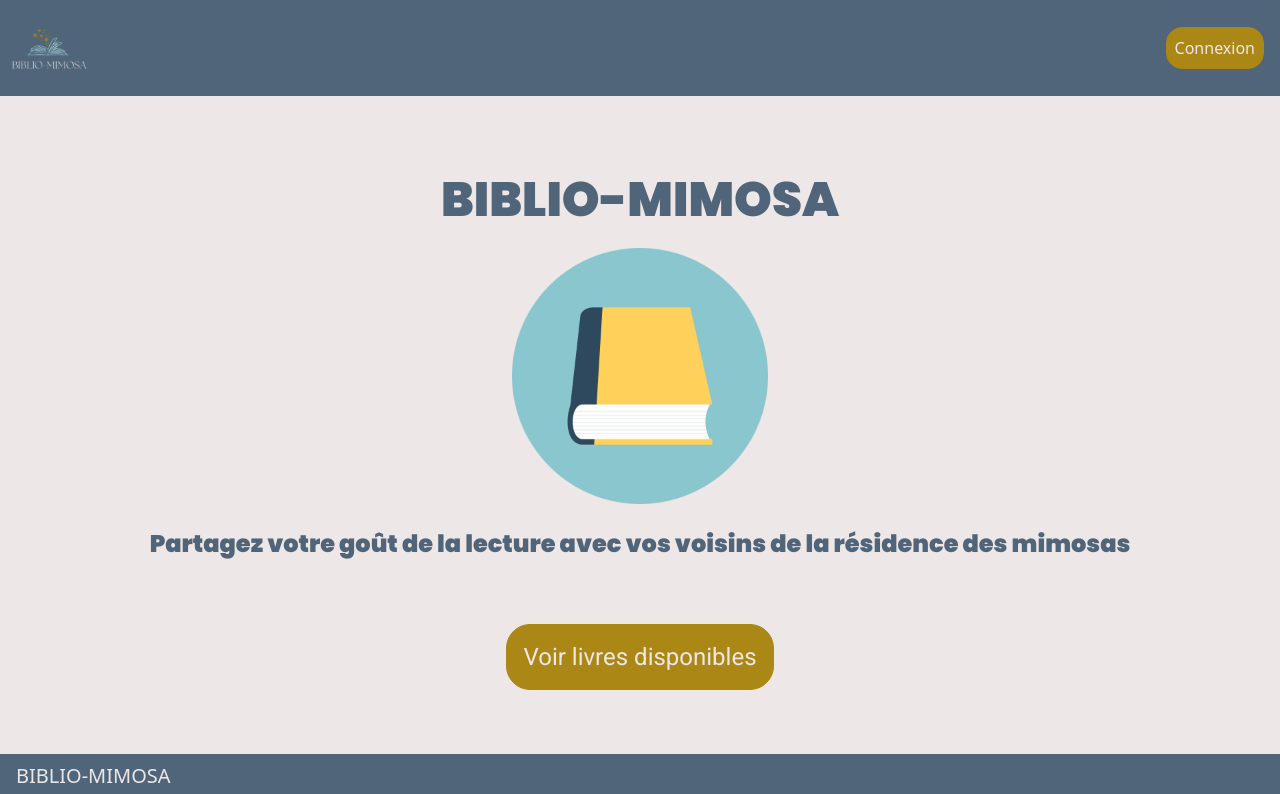
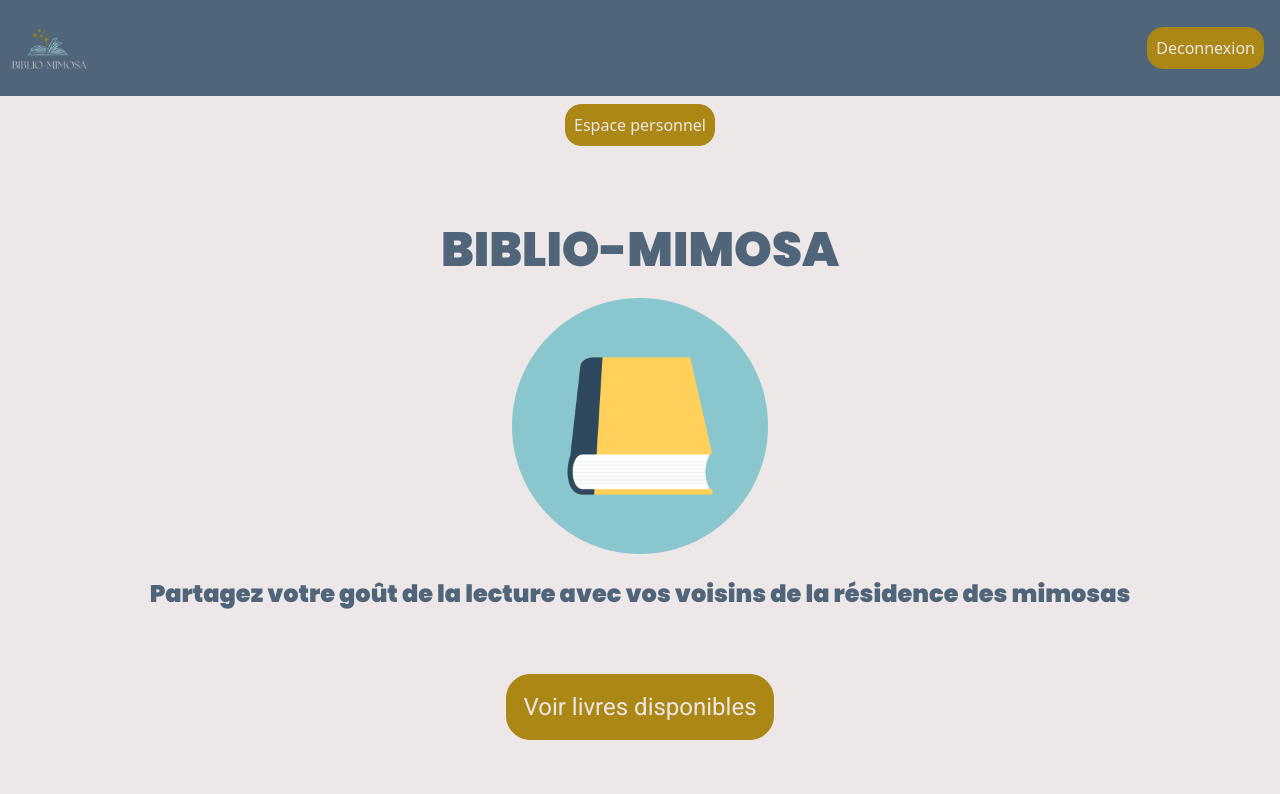
Before and after one commit to MartinezEmmanuel03/checkPoint4, a React (Vite) app in the folder frontend/: page / in a window 1280 px wide. Shown: the top 794 px of the page. Built offline with nearby package versions, Linux system fonts and the light colour scheme; no server answers; sample sign-in values are in the browser's storage.

Commit message:
mise en place bouton deconnexion et navigation vers partie privée depuis la page home une fois l'utilisateur connecté

```diff
--- a/frontend/src/components/Navbar.jsx
+++ b/frontend/src/components/Navbar.jsx
@@ -1,13 +1,31 @@
-import React from "react";
-import { Link } from "react-router-dom";
+import React, { useContext } from "react";
+import { Link, useNavigate } from "react-router-dom";
+import User from "../contexts/User";
 import logo from "../assets/logo.png";
 
 function Navbar() {
+  const { user, logout } = useContext(User.UserContext);
+  const navigate = useNavigate("");
+
+  const getLogout = () => {
+    logout();
+    navigate("/");
+  };
+
   return (
     <div className="bg-grey flex justify-between items-center">
       <Link to="/">
         <img src={logo} alt="logo biblio-mimosa" className="h-24" />
       </Link>
+      {user ? (
+        <button
+          type="button"
+          onClick={() => getLogout()}
+          className="rounded-2xl bg-brown border border-brown text-white hover:text-brown hover:bg-white transition-colors duration-300 p-2 mr-4"
+        >
+          Deconnexion
+        </button>
+      ) : (
         <Link
           to="/login"
           type="button"
@@ -15,6 +33,7 @@ function Navbar() {
         >
           Connexion
         </Link>
+      )}
     </div>
   );
 }
--- a/frontend/src/pages/Home.jsx
+++ b/frontend/src/pages/Home.jsx
@@ -1,8 +1,22 @@
+import React, { useContext } from "react";
+import { Link } from "react-router-dom";
+import User from "../contexts/User";
 import image from "../assets/livres.png";
 
 export default function Home() {
+  const { user } = useContext(User.UserContext);
   return (
     <div className="bg-white flex flex-col items-center">
+      {user && (
+        <div className="flex justify-end mt-2">
+          <Link
+            to="/livresForm"
+            className="rounded-2xl bg-brown border border-brown text-white hover:text-brown hover:bg-white transition-colors duration-300 p-2"
+          >
+            Espace personnel
+          </Link>
+        </div>
+      )}
       <h1 className="text-grey md:text-5xl text-4xl font-extrabold text-center pt-20 font-poppins mb-6">
         BIBLIO-MIMOSA
       </h1>
--- a/frontend/src/pages/LivresForm.jsx
+++ b/frontend/src/pages/LivresForm.jsx
@@ -150,7 +150,7 @@ function LivresForm() {
           <div>
             {titreLivres.length === 0 ? (
               <h2 className="text-center text-grey mt-8 font-bold font-p">
-                Vous n'avez aucun livre dans votre liste pour le moment
+                Il n'y a aucun livre dans votre liste pour le moment
               </h2>
             ) : (
               titreLivres.map((titre) => (
```
Lines whose indentation alone changed are shown as unchanged.
